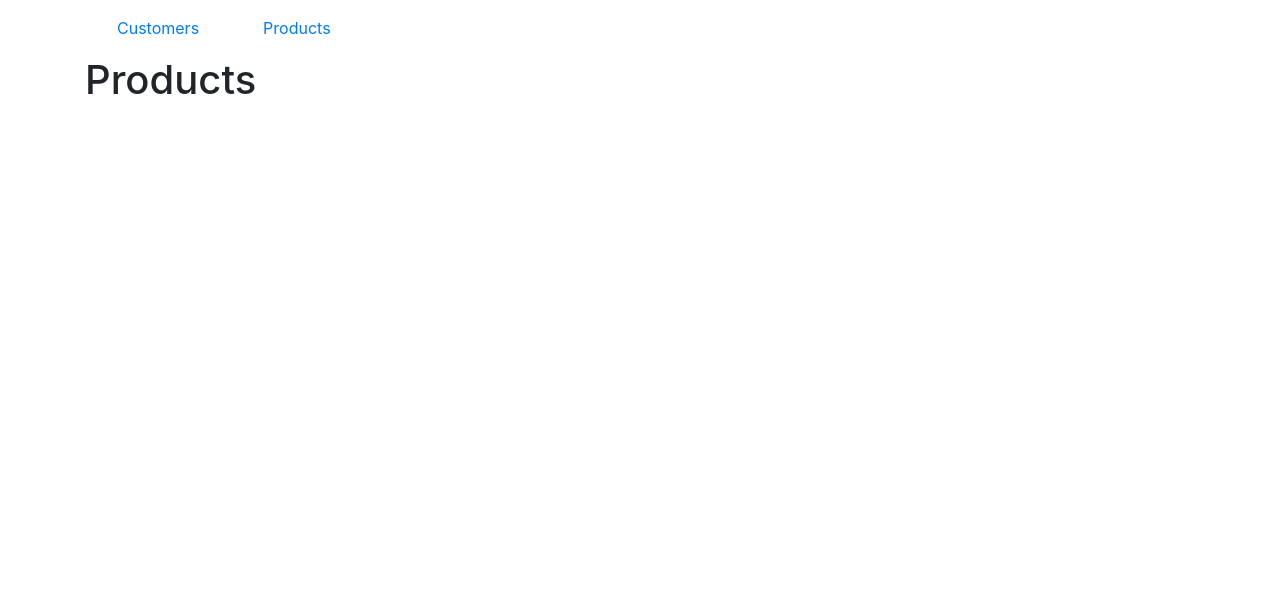
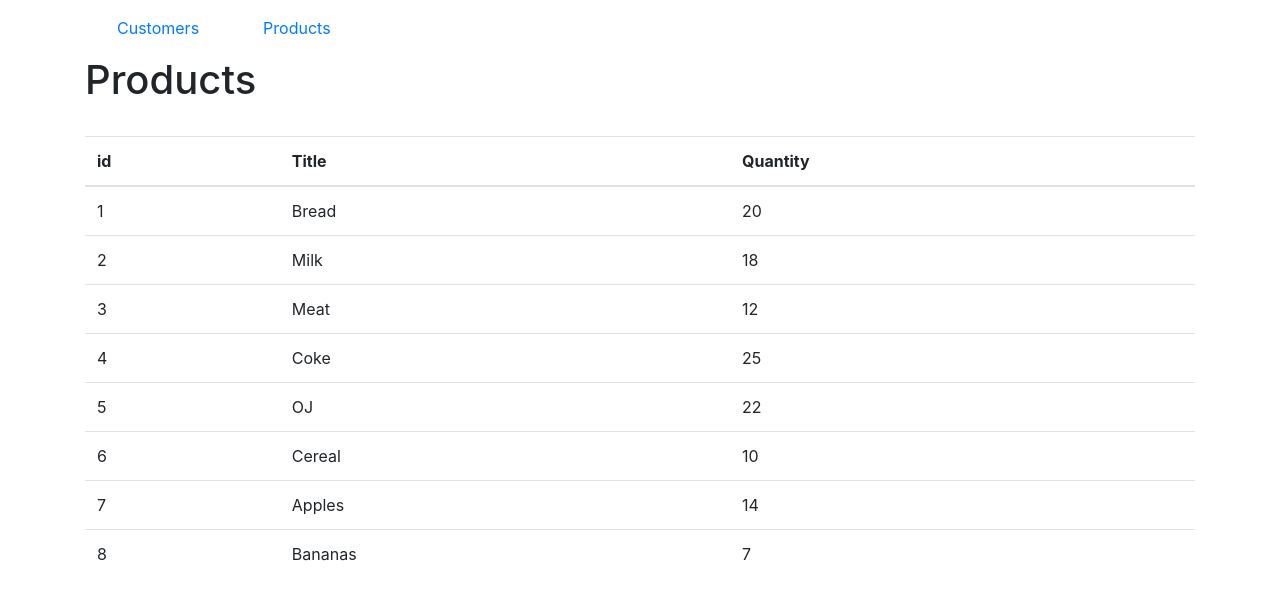
Before and after one commit to adamovicm/vue-store-app, a Vue app: page /products in a window 1280 px wide. Shown: the top 600 px of the page. Built offline with nearby package versions, Linux system fonts and the light colour scheme.

Commit message:
task 5 done

```diff
--- a/src/components/AppInsertCustomer.vue
+++ b/src/components/AppInsertCustomer.vue
@@ -45,7 +45,6 @@ export default {
     saveCustomer() {
       let existingCustomer = this.customers.find(customer => customer.id == this.customer.id);
       if(!existingCustomer) {
-        // this.customers.push(JSON.parse(JSON.stringify(this.customer)));
         this.customers.push(this.customer);
         this.customer = {
           id: '',
--- a/src/components/AppProducts.vue
+++ b/src/components/AppProducts.vue
@@ -1,13 +1,34 @@
 <template>
-  <h1>Products</h1>
+  <div>
+    <h1>Products</h1>
+    <br>
+    <table class="table">
+      <thead>
+        <tr>
+          <th scope="col">id</th>
+          <th scope="col">Title</th>
+          <th scope="col">Quantity</th>
+        </tr>
+      </thead>
+      <tbody>
+        <tr v-for="(product, index) in products" :key="index">
+          <td>{{ product.id }}</td>
+          <td>{{ product.title }}</td>
+          <td>{{ product.quantity }}</td>
+        </tr>
+      </tbody>
+    </table>
+
+  </div>
 </template>
 
 <script>
+import ProductService from '../services/ProductService';
 export default {
-
+  data() {
+    return {
+      products: (new ProductService).products
+    }
+  }
 }
 </script>
-
-<style>
-
-</style>
--- /dev/null
+++ b/src/services/ProductService.js
@@ -0,0 +1,46 @@
+export default class ProductService {
+    products = [
+        {
+            id: 1,
+            title: 'Bread',
+            quantity: 20
+        },
+        {
+            id: 2,
+            title: 'Milk',
+            quantity: 18
+        },
+        {
+            id: 3,
+            title: 'Meat',
+            quantity: 12
+        },
+        {
+            id: 4,
+            title: 'Coke',
+            quantity: 25
+        },
+        {
+            id: 5,
+            title: 'OJ',
+            quantity: 22
+        },
+        {
+            id: 6,
+            title: 'Cereal',
+            quantity: 10
+        },
+        {
+            id: 7,
+            title: 'Apples',
+            quantity: 14
+        },
+        {
+            id: 8,
+            title: 'Bananas',
+            quantity: 7
+        },
+    ];
+
+
+}
```
